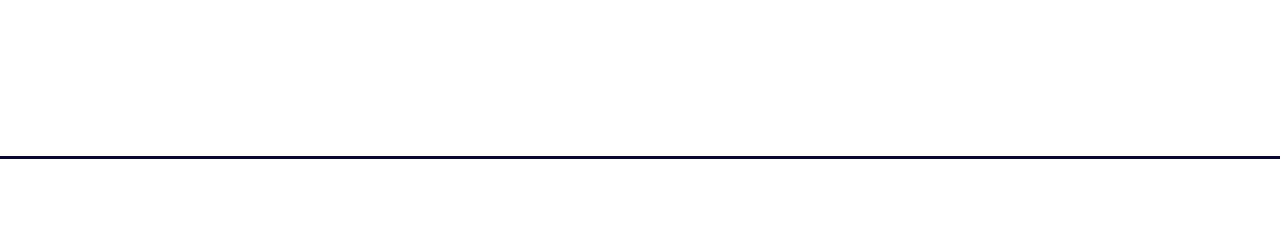
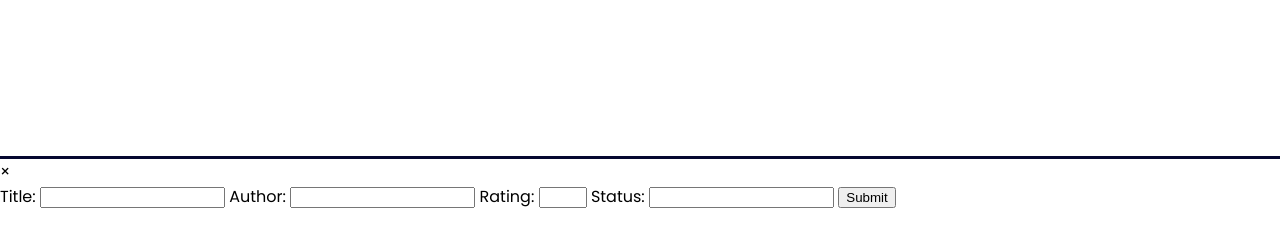
Before and after one commit to Patino5/Library-MVP, a website: page public/index.html in a window 1280 px wide. Shown: the part 342-588 px from the top of the page. Drawn offline with Linux system fonts and the light colour scheme.

Commit message:
added create book form

```diff
--- a/public/index.html
+++ b/public/index.html
@@ -22,6 +22,31 @@
     </div>
 
     <!--   Main Section   -->
+    <div class="display-books" id="books">
+
+    </div>
+
+    <!--   Add Book Form  -->
+    <div class="modal" id="addBook">
+        <div class="modal-content">
+            <span class="close" id="closeModalBtn">&times;</span>
+            <form id="bookForm">
+                <label for="title">Title:</label>
+                <input type="text" name="title" id="title" required>
+
+                <label for="author">Author:</label>
+                <input type="text" name="author" id="author" required>
+
+                <label for="rating">Rating:</label>
+                <input type="number" id="rating" name="rating" min="1" max="5" required>
+
+                <label for="status">Status:</label>
+                <input type="text" id="status" name="status" required>
+
+                <button type="button" onclick="submitForm()">Submit</button>
+            </form>
+        </div>
+    </div>
 
     <!--   Footer Section -->
 </body>
```
